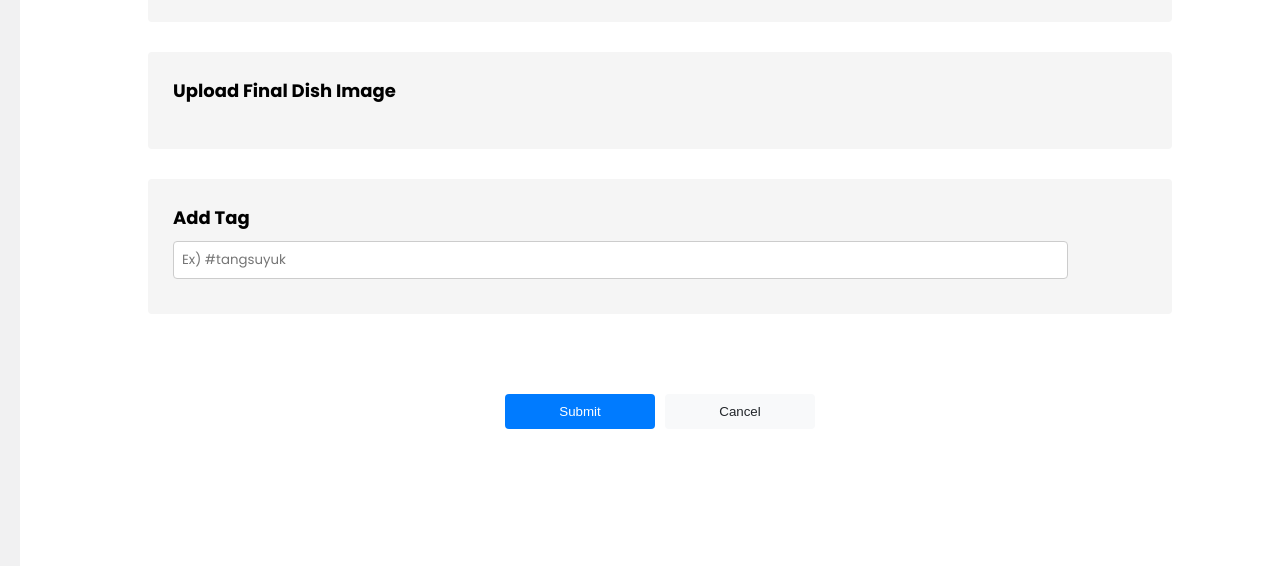
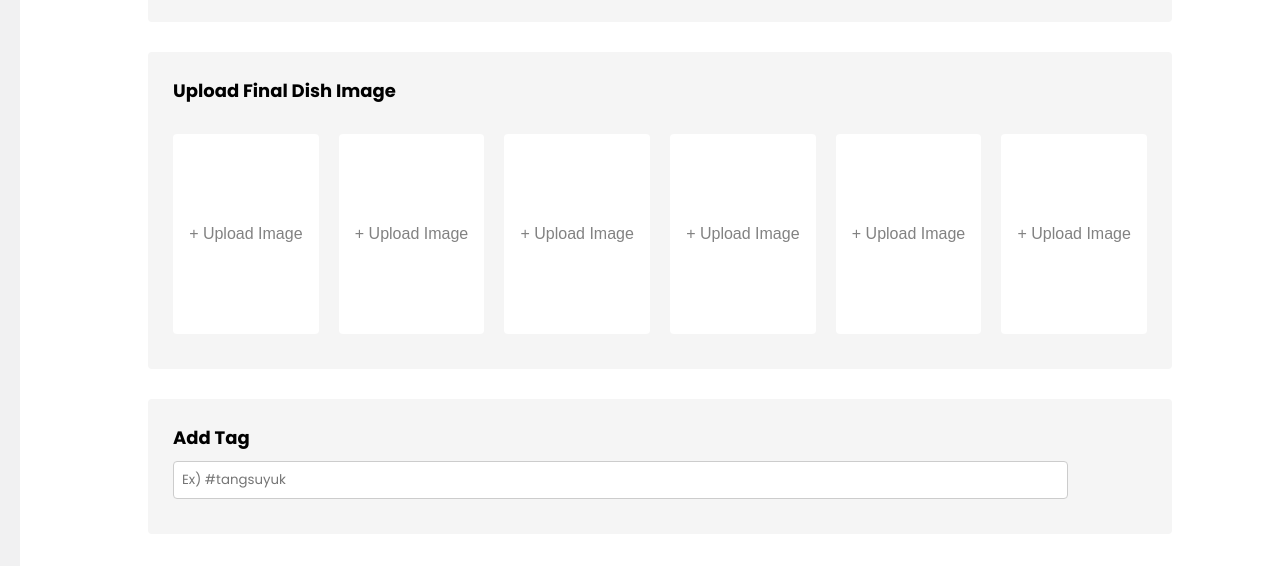
Before and after one commit to Luna0206/Final-Project-NEW, a plain HTML site: page index-2.html in a window 1280 px wide. Shown: the part 1742-2308 px from the top of the page. Drawn offline with Linux system fonts and the light colour scheme.

Commit message:
fix javascript

```diff
--- a/index-2.html
+++ b/index-2.html
@@ -7,7 +7,7 @@
   <title>MUMCHAN - Best Korean Recipes-submit form</title>
   <link rel="stylesheet" href="index-2.css">
   <link rel="stylesheet" href="global.css">
-  <link rel="script" type="text/javascript" href="index-2-Javascript.js">
+  <script type="text/javascript" src="index-2-Javascript.js"></script>
   <link href="https://fonts.googleapis.com/css2?family=Poppins:wght@400;500;600;700;800&display=swap" rel="stylesheet">
 </head>
 
```
